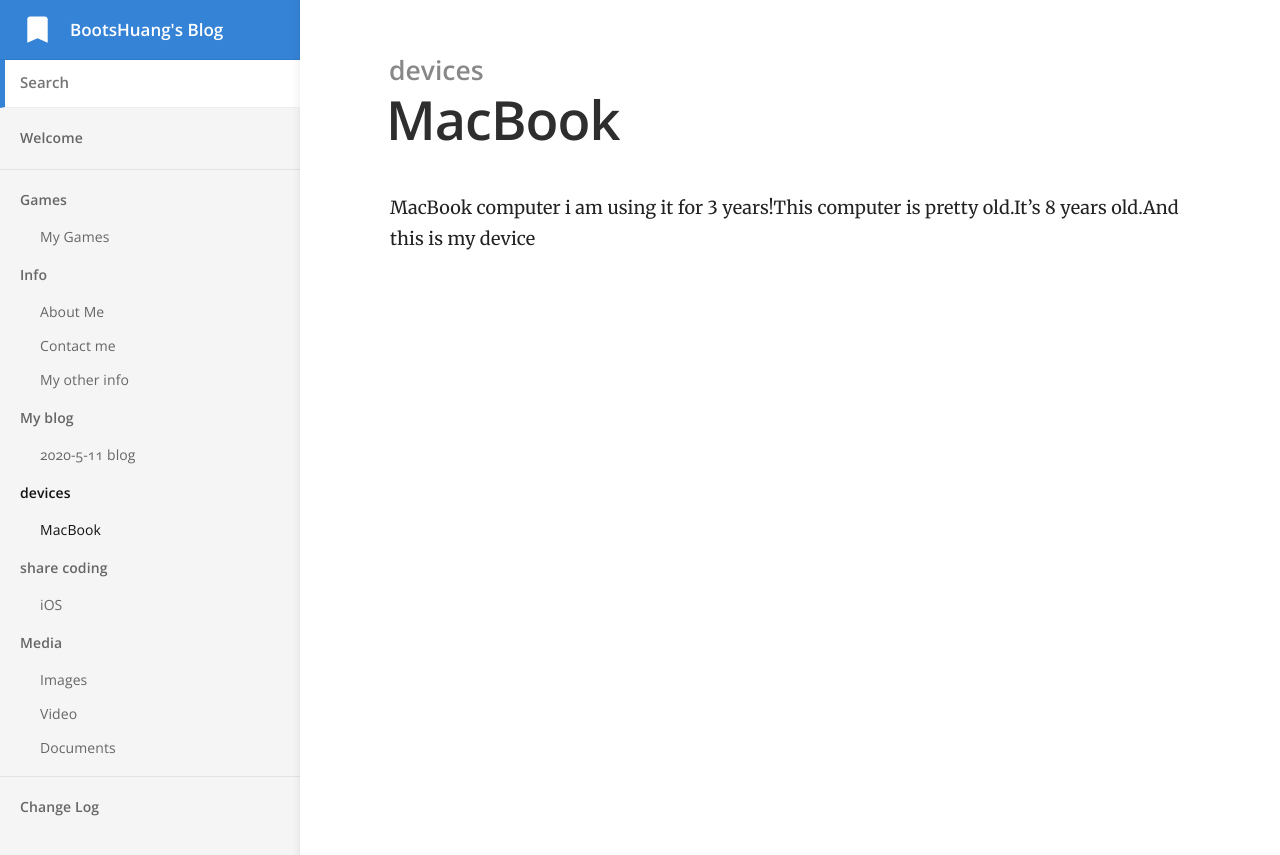
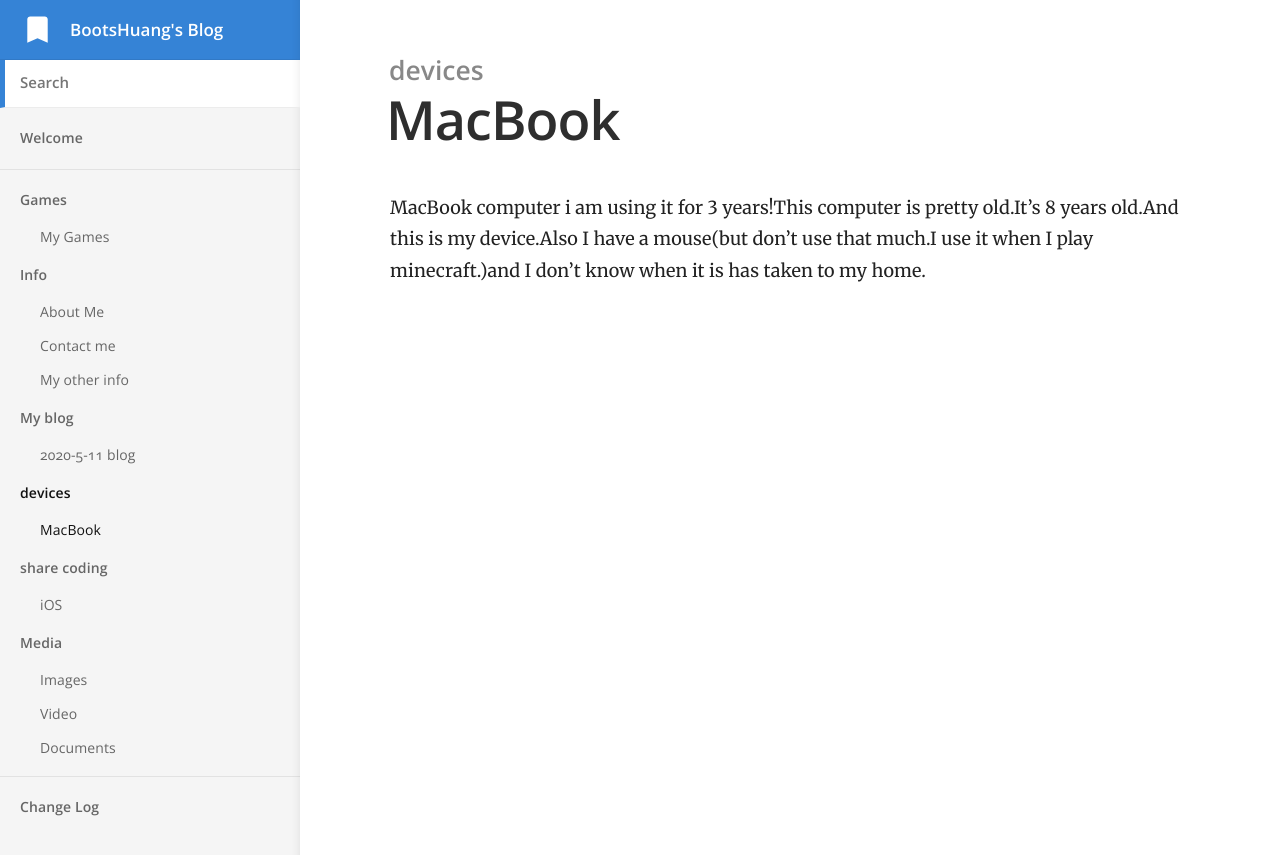
Before and after one commit to BootsHuang/BootsHuang.github.io, a Jekyll site: the page built from _docs/devices/android.md, in a window 1280 px wide. Shown: the top 855 px of the page. Built offline with Jekyll 4.4.1, drawn with Linux system fonts in a browser that asks for light colours.

Commit message:
修改文件: _docs/devices/android.md

```diff
--- a/_docs/devices/android.md
+++ b/_docs/devices/android.md
@@ -3,4 +3,4 @@ title: MacBook
 category: devices
 order: 1
 ---
-MacBook computer i am using it for 3 years!This computer is pretty old.It's 8 years old.And this is my device
+MacBook computer i am using it for 3 years!This computer is pretty old.It's 8 years old.And this is my device.Also I have a mouse(but don't use that much.I use it when I play minecraft.)and I don't know when it is has taken to my home.
```
